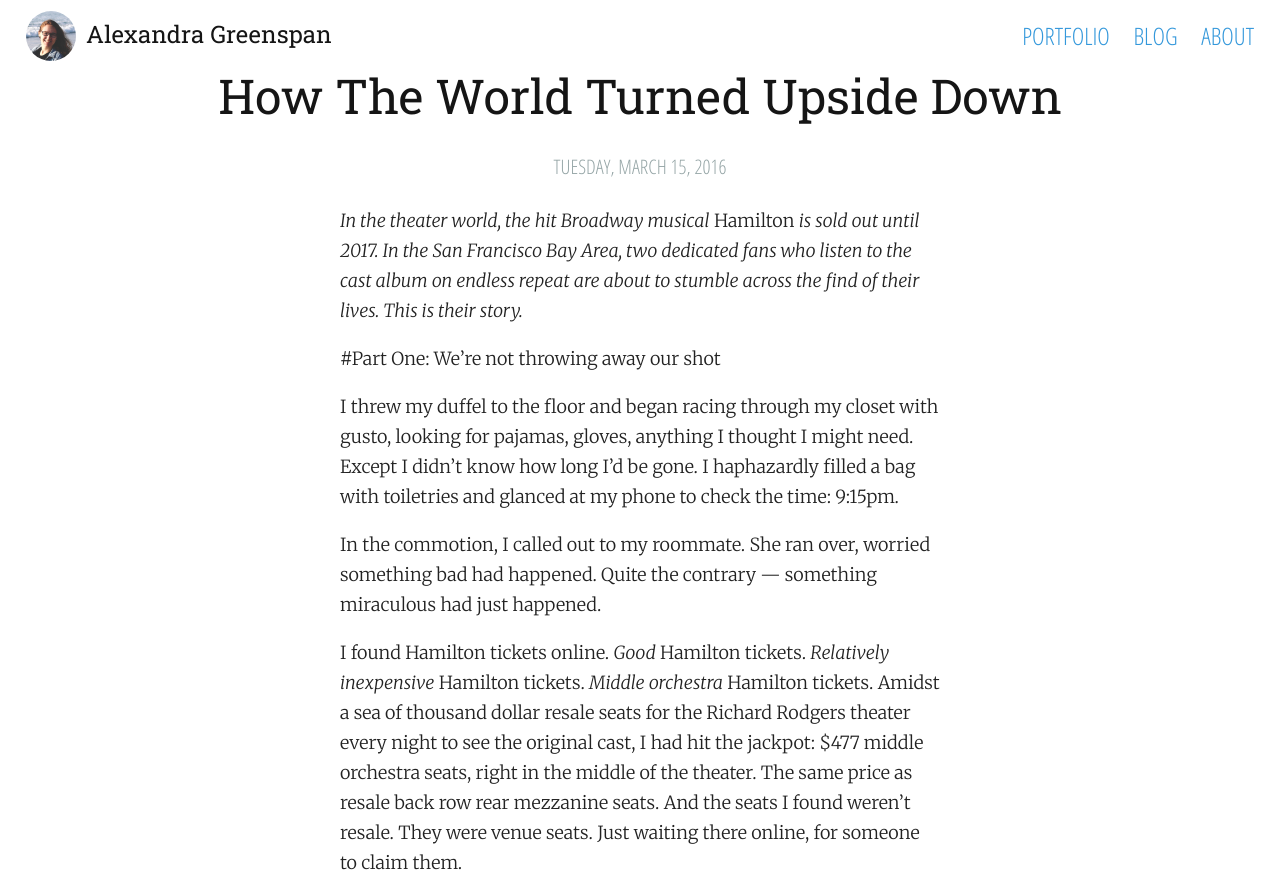
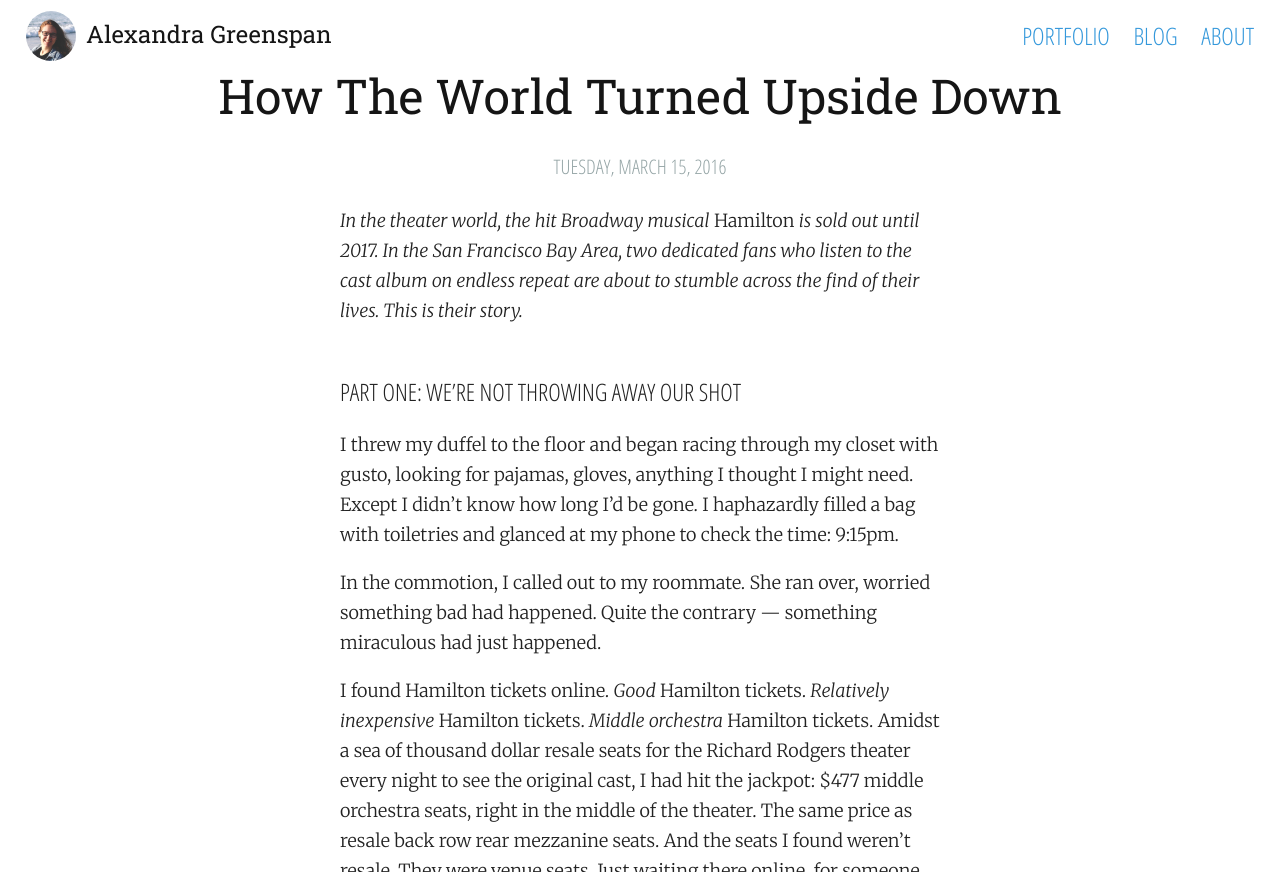
Before and after one commit to alexsg/alexsg, a Jekyll site: the page built from _posts/2016-03-15-how-the-world-turned-upside-down.md, in a window 1280 px wide and 900 px high, cut to the strip 0-872 px from the top of the window. Built offline with Jekyll 4.4.1, drawn with Linux system fonts in a browser that asks for light colours; nearby versions of some CDN libraries.

Commit message:
new update again

```diff
--- a/_posts/2016-03-15-how-the-world-turned-upside-down.md
+++ b/_posts/2016-03-15-how-the-world-turned-upside-down.md
@@ -16,8 +16,7 @@
 *In the theater world, the hit Broadway musical* Hamilton *is sold out until 2017.
 In the San Francisco Bay Area, two dedicated fans who listen to the cast album on endless repeat are about to stumble across the find of their lives. This is their story.*
 
-#Part One: We’re not throwing away our shot
-
+## Part One: We’re not throwing away our shot
 I threw my duffel to the floor and began racing through my closet with gusto, looking for pajamas, gloves, anything I thought I might need. Except I didn’t know how long I’d be gone. I haphazardly filled a bag with toiletries and glanced at my phone to check the time: 9:15pm.
 
 In the commotion, I called out to my roommate. She ran over, worried something bad had happened. Quite the contrary — something miraculous had just happened.
```
